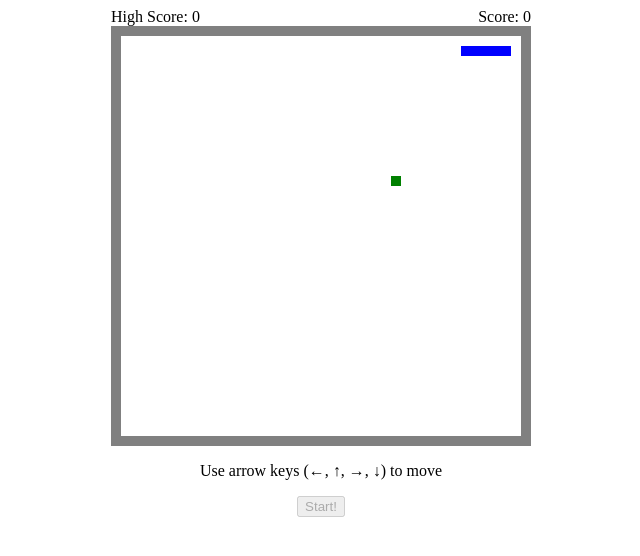
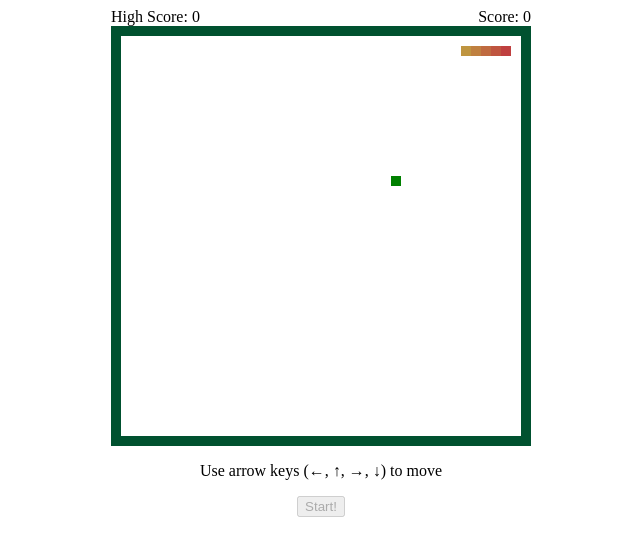
Before and after one commit to ymeah/Snake, a plain HTML site: page index.html in a window 1280 px wide. Both pictures are taken after a click on the button "Start!". Shown: the whole page, without its empty margins (319-959 px from the left). Drawn offline with Linux system fonts and the light colour scheme.

Commit message:
rainbow color snake

```diff
--- a/script.js
+++ b/script.js
@@ -57,7 +57,7 @@ function drawBlock(block, color) {
 
 function drawSnake() {
   for (let i = 0; i < snake.length; i++) {
-    drawBlock(snake[i], "blue");
+    drawBlock(snake[i], "hsl("+i*10+"deg 50% 50%)");
   }
 }
 
--- a/style.css
+++ b/style.css
@@ -7,7 +7,7 @@ body {
 #game-area {
   border-style: solid;
   border-width: 10px;
-  border-color: gray;
+  border-color: rgb(0, 81, 47);
 }
 
 .two-col {
```
